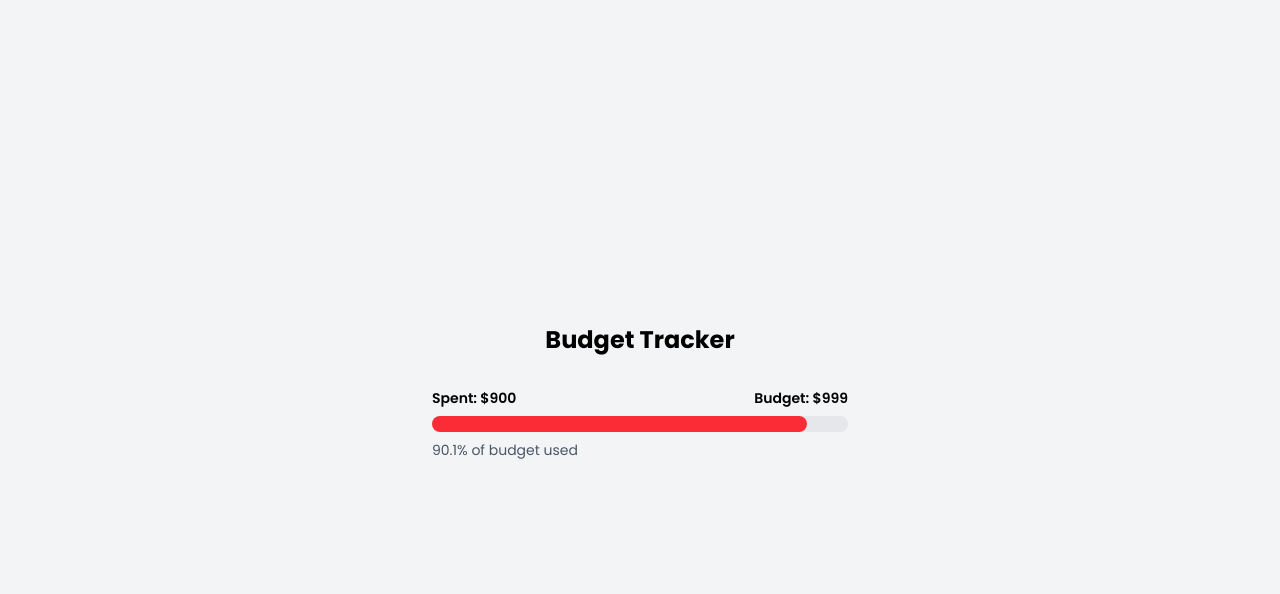
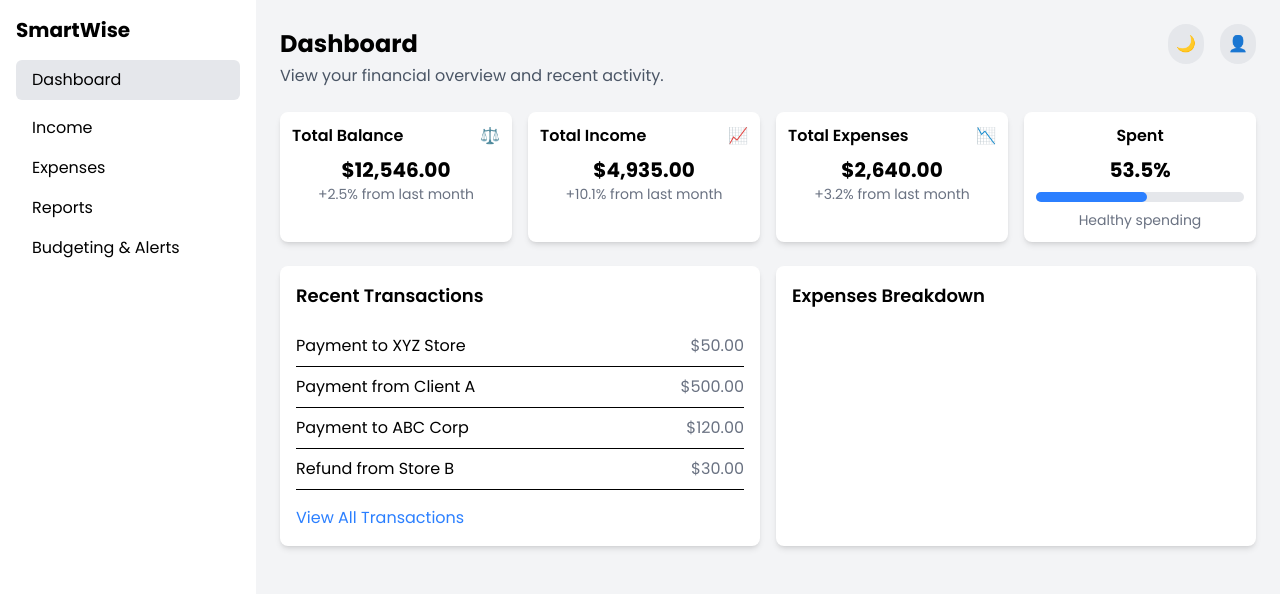
Before and after one commit to devrahulbanjara/SpendWise---Expense-Tracker, a React (Vite) app in the folder expense-tracker/aarthikniti/: page /dashboard in a window 1280 px wide. Shown: the top 594 px of the page. Built offline with nearby package versions, Linux system fonts and the light colour scheme.

Commit message:
added navigation bar, total spent , total expenses, total income, spent indicator card and recent transaction card

```diff
--- /dev/null
+++ b/expense-tracker/aarthikniti/src/pages/Auth/Forgotpassword.jsx
@@ -0,0 +1,71 @@
+import React, { useState } from "react";
+import { Link } from "react-router-dom";
+
+function ForgotPassword() {
+  const [email, setEmail] = useState("");
+  const [message, setMessage] = useState("");
+  const [error, setError] = useState("");
+
+  const handleSubmit = (e) => {
+    e.preventDefault();
+
+    if (!email) {
+      setError("Email is required");
+      return;
+    }
+
+    if (!email.includes("@")) {
+      setError("Enter a valid email address");
+      return;
+    }
+
+    setError("");
+    setMessage("A password reset link has been sent to your email.");
+  };
+
+  return (
+    <div className="flex flex-col items-center justify-center h-screen p-6">
+      <div className="w-full max-w-md bg-white shadow-lg rounded-lg p-6">
+        <h2 className="text-2xl font-bold text-center mb-4">Forgot Password?</h2>
+        <p className="text-sm text-gray-600 text-center mb-6">
+          Enter your email address below, and we'll send you a password reset link.
+        </p>
+
+        {message && <p className="text-green-600 text-center mb-4">{message}</p>}
+        {error && <p className="text-red-500 text-center mb-4">{error}</p>}
+
+        <form onSubmit={handleSubmit}>
+          <div className="mb-4">
+            <label htmlFor="email" className="block text-md font-medium text-gray-700">
+              Email
+            </label>
+            <input
+              type="email"
+              id="email"
+              placeholder="Enter your email"
+              value={email}
+              onChange={(e) => setEmail(e.target.value)}
+              className="w-full p-3 mt-1 border border-gray-500 rounded"
+              required
+            />
+          </div>
+
+          <button
+            type="submit"
+            className="w-full py-3 bg-green-800 text-white rounded hover:bg-green-700"
+          >
+            Send Reset Link
+          </button>
+        </form>
+
+        <div className="mt-4 text-center">
+          <Link to="/login" className="text-green-800 hover:underline">
+            Back to Login
+          </Link>
+        </div>
+      </div>
+    </div>
+  );
+}
+
+export default ForgotPassword;
--- /dev/null
+++ b/expense-tracker/aarthikniti/src/pages/Auth/api.js
@@ -0,0 +1,29 @@
+import { fetchProtectedData } from "./api";
+
+const API_URL = "http://127.0.0.1:8000/auth";
+
+export const signup = async (userData) => {
+  const response = await fetch(`${API_URL}/signup`, {
+    method: "POST",
+    headers: { "Content-Type": "application/json" },
+    body: JSON.stringify(userData),
+  });
+  return response.json();
+};
+
+export const login = async (userData) => {
+  const response = await fetch(`${API_URL}/login`, {
+    method: "POST",
+    headers: { "Content-Type": "application/json" },
+    body: JSON.stringify(userData),
+  });
+  return response.json();
+};
+
+export const fetchProtectedData = async () => {
+  const token = localStorage.getItem("token");
+  const response = await fetch(`${API_URL}/me`, {
+    headers: { Authorization: `Bearer ${token}` },
+  });
+  return response.json();
+};
--- a/expense-tracker/aarthikniti/src/pages/Dashboard/Home.jsx
+++ b/expense-tracker/aarthikniti/src/pages/Dashboard/Home.jsx
@@ -1,38 +1,109 @@
-import React from 'react';
+import React from "react";
 
-const SpentBar = ({ spent, budget }) => {
-  const percentage = Math.min((spent / budget) * 100, 100);
+const FinancialDashboard = () => {
+  return (
+    <div className="flex">
+      {/* Sidebar */}
+      <div className="w-1/5 bg-white p-4 shadow-md min-h-screen">
+        <h2 className="text-xl font-bold mb-4">SmartWise</h2>
+        <ul>
+          <li className="py-2 px-4 bg-gray-200 rounded-md mb-2">Dashboard</li>
+          <li className="py-2 px-4 hover:bg-gray-100 rounded-md">Income</li>
+          <li className="py-2 px-4 hover:bg-gray-100 rounded-md">Expenses</li>
+          <li className="py-2 px-4 hover:bg-gray-100 rounded-md">Reports</li>
+          <li className="py-2 px-4 hover:bg-gray-100 rounded-md">Budgeting & Alerts</li>
+        </ul>
+      </div>
 
-  const getBarColor = () => {
-    if (percentage < 50) return 'bg-green-500';
-    if (percentage < 75) return 'bg-yellow-500';
-    return 'bg-red-500';
-  };
+      {/* Main Content */}
+      <div className="w-4/5 p-6 bg-gray-100 min-h-screen">
+        {/* Header */}
+        <div className="flex justify-between items-center">
+          <h1 className="text-2xl font-bold">Dashboard</h1>
+          <div className="flex space-x-4">
+            <button className="p-2 bg-gray-200 rounded-full">🌙</button>
+            <button className="p-2 bg-gray-200 rounded-full">👤</button>
+          </div>
+        </div>
+        <p className="text-gray-600">View your financial overview and recent activity.</p>
 
-  return (
-    <div className="w-full max-w-md mx-auto p-4">
-      <div className="flex justify-between mb-2">
-        <span className="text-sm font-semibold">Spent: ${spent}</span>
-        <span className="text-sm font-semibold">Budget: ${budget}</span>
+        <div className="grid grid-cols-1 md:grid-cols-4 gap-4 mt-6">
+          <Card title="Total Balance" amount="$12,546.00" change="+2.5% from last month" icon="⚖️" />
+          <Card title="Total Income" amount="$4,935.00" change="+10.1% from last month" icon="📈" />
+          <Card title="Total Expenses" amount="$2,640.00" change="+3.2% from last month" icon="📉" />
+          <BudgetCard percentage={53.5} label="Healthy spending" />
+        </div>
+
+        {/* Recent Transactions and Expenses Breakdown side by side */}
+        <div className="grid grid-cols-1 md:grid-cols-2 gap-4 mt-6">
+          <RecentTransactionsCard />
+          <ExpensesBreakdownCard />
+        </div>
       </div>
-      <div className="w-full bg-gray-200 rounded-full h-4">
-        <div
-          className={`h-4 rounded-full transition-all duration-500 ${getBarColor()}`}
-          style={{ width: `${percentage}%` }}
-        ></div>
-      </div>
-      <p className="text-sm mt-2 text-gray-600">{percentage.toFixed(1)}% of budget used</p>
     </div>
   );
 };
 
-const Home = () => {
+const Card = ({ title, amount, change, icon }) => {
   return (
-    <div className="flex flex-col items-center justify-center h-screen bg-gray-100">
-      <h1 className="text-2xl font-bold mb-4">Budget Tracker</h1>
-      <SpentBar spent={900} budget={999} />
+    <div className="bg-white p-3 rounded-lg shadow-md text-center">
+      <div className="flex items-center justify-between">
+        <h2 className="text-md font-semibold">{title}</h2>
+        <span>{icon}</span>
+      </div>
+      <p className="text-xl font-bold mt-2">{amount}</p>
+      <p className="text-sm text-gray-500">{change}</p>
     </div>
   );
 };
 
-export default Home;
+const BudgetCard = () => {
+  return (
+    <div className="bg-white p-3 rounded-lg shadow-md text-center">
+      <h2 className="text-md font-semibold">Spent</h2>
+      <p className="text-xl font-bold mt-2">53.5%</p>
+      <div className="w-full bg-gray-200 rounded-full h-2.5 mt-2">
+        <div className="bg-blue-500 h-2.5 rounded-full" style={{ width: `53.5%` }}></div>
+      </div>
+      <p className="text-sm text-gray-500 mt-2">Healthy spending</p>
+    </div>
+  );
+};
+
+const RecentTransactionsCard = () => {
+  return (
+    <div className="bg-white p-4 rounded-lg shadow-md">
+      <h2 className="text-lg font-semibold mb-4">Recent Transactions</h2>
+      <ul>
+        <li className="flex justify-between py-2 border-b">
+          <span>Payment to XYZ Store</span>
+          <span className="text-gray-500">$50.00</span>
+        </li>
+        <li className="flex justify-between py-2 border-b">
+          <span>Payment from Client A</span>
+          <span className="text-gray-500">$500.00</span>
+        </li>
+        <li className="flex justify-between py-2 border-b">
+          <span>Payment to ABC Corp</span>
+          <span className="text-gray-500">$120.00</span>
+        </li>
+        <li className="flex justify-between py-2 border-b">
+          <span>Refund from Store B</span>
+          <span className="text-gray-500">$30.00</span>
+        </li>
+      </ul>
+      <button className="text-blue-500 mt-4 hover:underline">View All Transactions</button>
+    </div>
+  );
+};
+
+const ExpensesBreakdownCard = () => {
+  return (
+    <div className="bg-white p-4 rounded-lg shadow-md">
+      <h2 className="text-lg font-semibold mb-4">Expenses Breakdown</h2>
+
+    </div>
+  );
+};
+
+export default FinancialDashboard;
```
